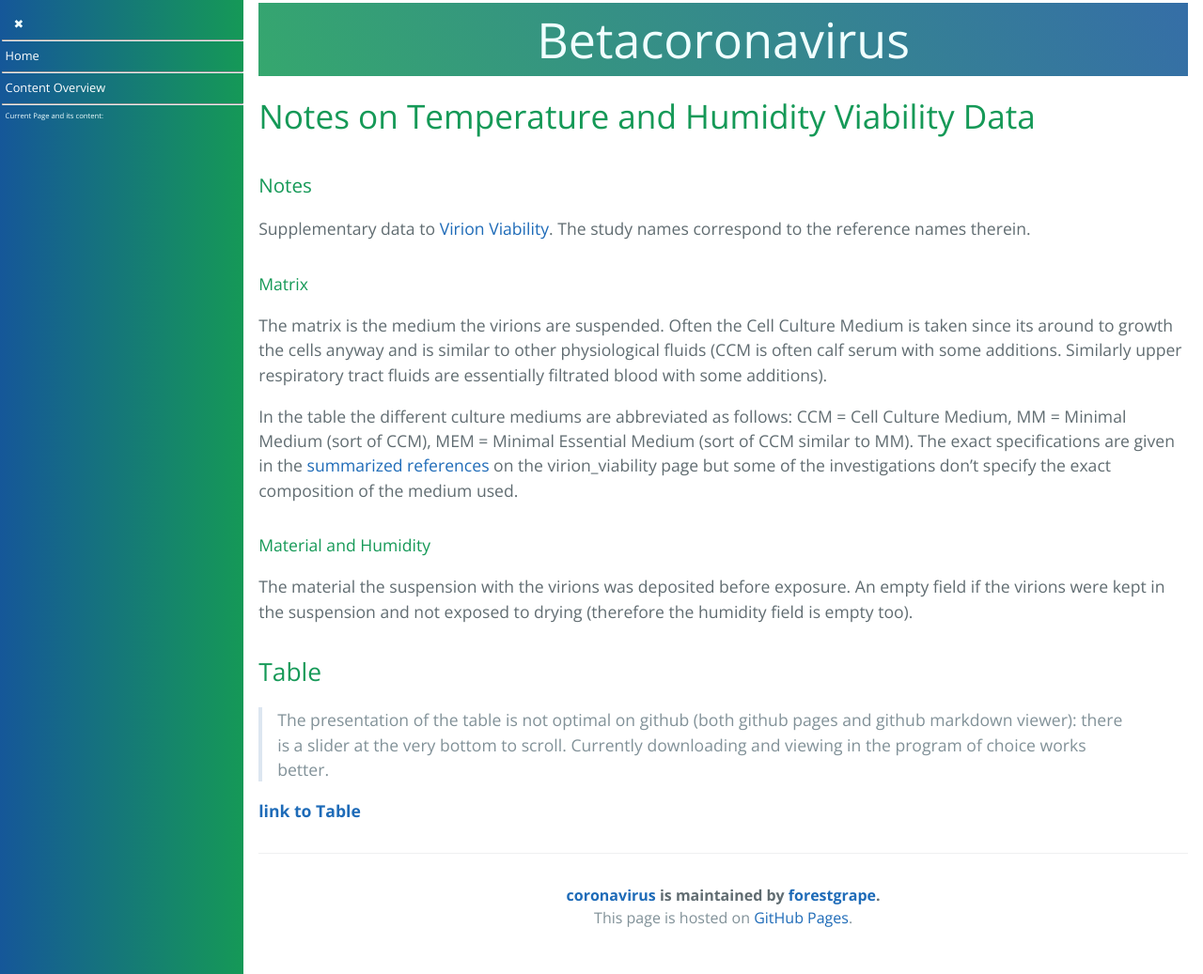
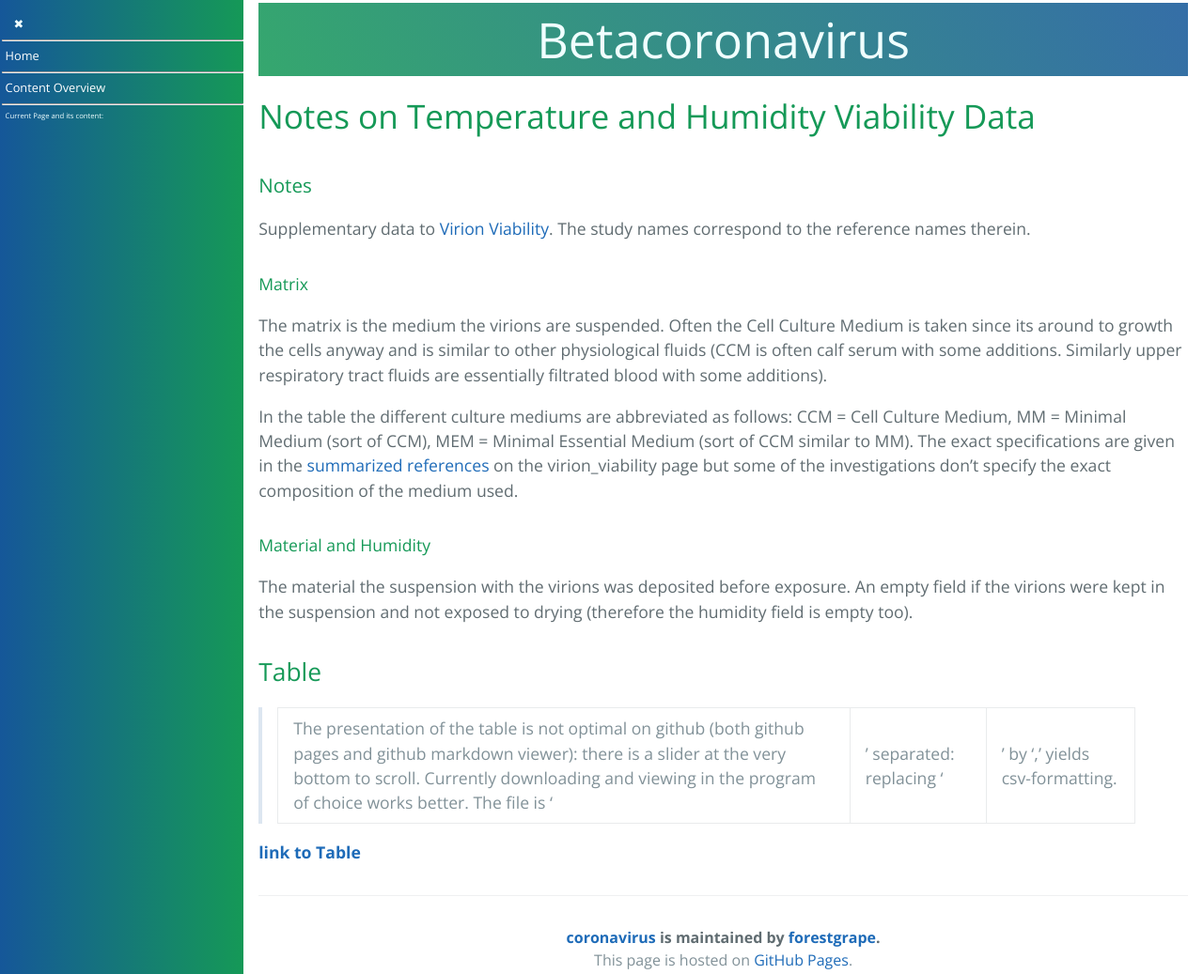
Before and after one commit to forestgrape/coronavirus, a Jekyll site: the page built from 2_biological/virion_viability/notes_on_viability_data.md, in a window 1280 px wide and 1037 px high. Shown: the whole window at 94% size. Built offline with Jekyll 4.4.1, drawn with Linux system fonts in a browser that asks for light colours; our own code applies the rules of GitHub Pages for plain Markdown files.

Commit message:
clarification

```diff
--- a/2_biological/virion_viability/notes_on_viability_data.md
+++ b/2_biological/virion_viability/notes_on_viability_data.md
@@ -13,6 +13,6 @@
 The material the suspension with the virions was deposited before exposure. An empty field if the virions were kept in the suspension and not exposed to drying (therefore the humidity field is empty too).
 
 ## Table
-> The presentation of the table is not optimal on github (both github pages and github markdown viewer): there is a slider at the very bottom to scroll. Currently downloading and viewing in the program of choice works better.
+> The presentation of the table is not optimal on github (both github pages and github markdown viewer): there is a slider at the very bottom to scroll. Currently downloading and viewing in the program of choice works better. The file is '|' separated: replacing '|' by ',' yields csv-formatting.
 
 [**link to Table**](./viability_data.md)
```
